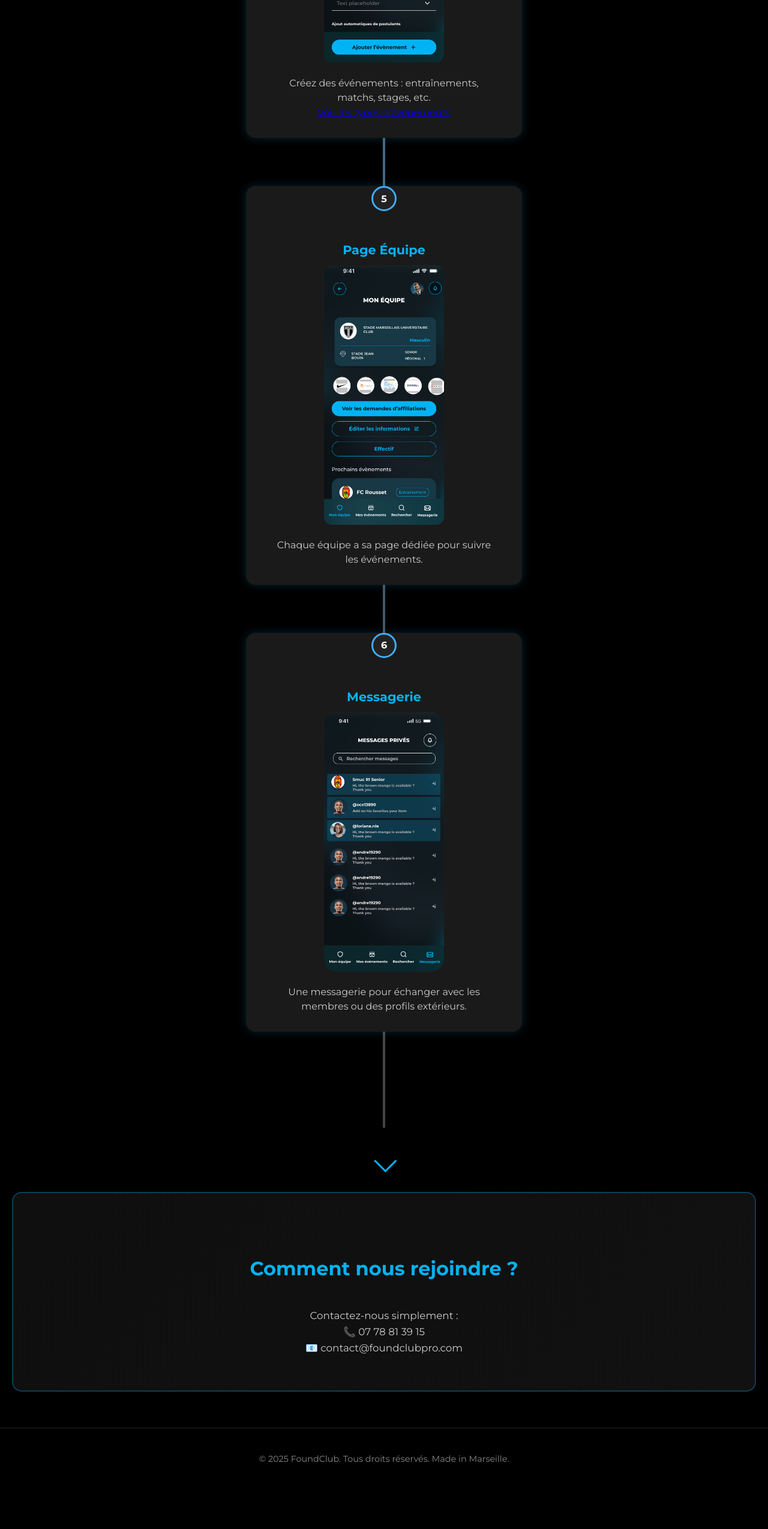
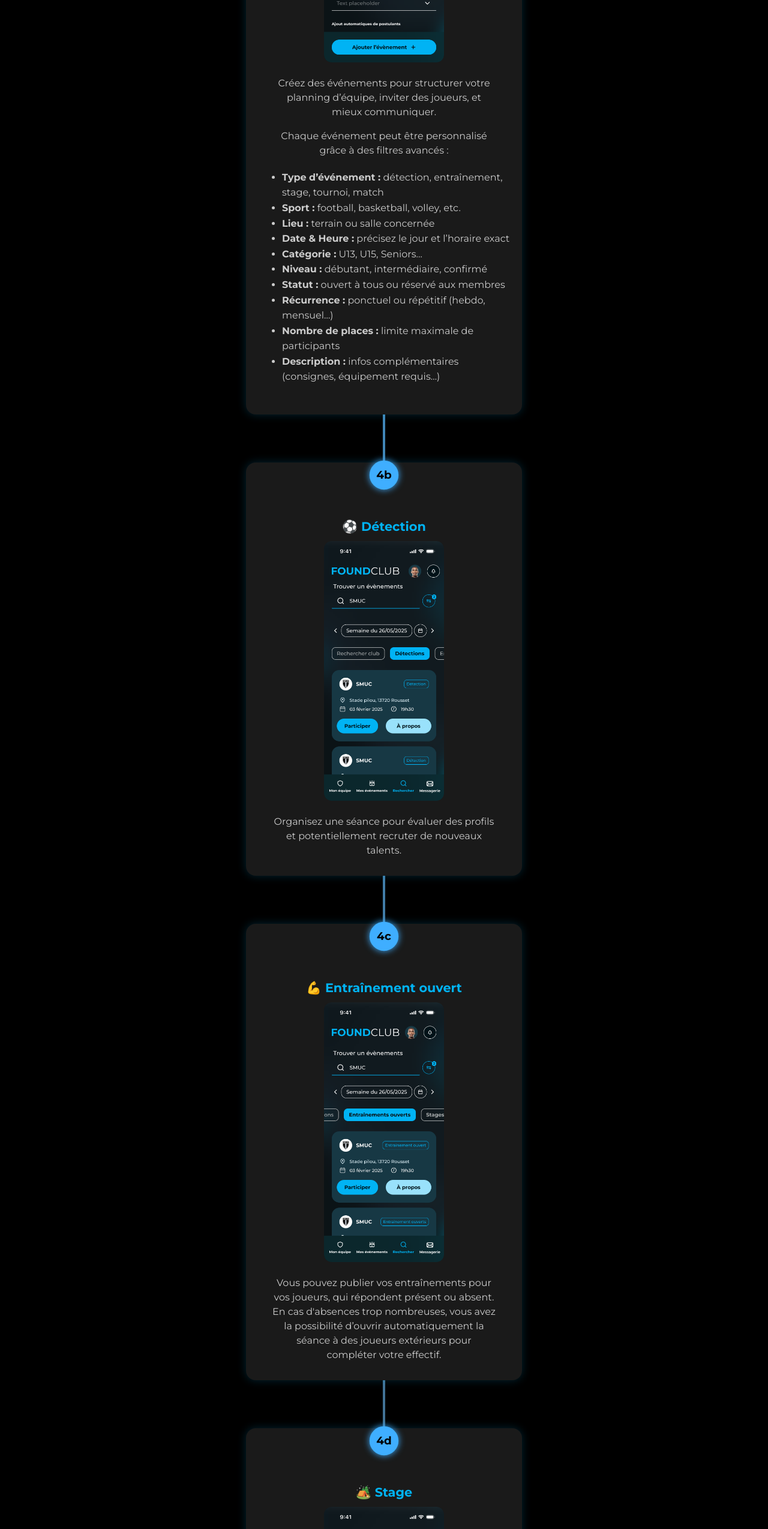
Before and after one commit to Foundclub/foundclub-landing, a plain HTML site: page Club.html in a window 1280 px wide. Shown: the part 3980-6529 px from the top of the page at 60% size. Before the commit the page ends 6464 px from the top, so only its background shows below. Drawn offline with Linux system fonts and the light colour scheme.

Commit message:
Add files via upload

```diff
--- a/Club.html
+++ b/Club.html
@@ -307,12 +307,71 @@
     <div class="step center">
       <div class="circle">4</div>
       <div class="step-content">
-        <h2> Ajout d’événement</h2>
+        <h2>Ajout d’événement</h2>
         <img src="images/club/ajout-evenements.png" alt="Ajout d'événement">
-        <p>Créez des événements : entraînements, matchs, stages, etc.</p>
-        <a href="evenements.html" class="cta-button">Voir les types d’événements</a>
+        <p>Créez des événements pour structurer votre planning d’équipe, inviter des joueurs, et mieux communiquer.</p>
+
+        <p style="color: #ccc; margin-top: 16px;">Chaque événement peut être personnalisé grâce à des filtres avancés :</p>
+        <ul style="text-align: left; max-width: 420px; margin: 20px auto; color: #ccc;">
+          <li><strong>Type d’événement :</strong> détection, entraînement, stage, tournoi, match</li>
+          <li><strong>Sport :</strong> football, basketball, volley, etc.</li>
+          <li><strong>Lieu :</strong> terrain ou salle concernée</li>
+          <li><strong>Date & Heure :</strong> précisez le jour et l’horaire exact</li>
+          <li><strong>Catégorie :</strong> U13, U15, Seniors…</li>
+          <li><strong>Niveau :</strong> débutant, intermédiaire, confirmé</li>
+          <li><strong>Statut :</strong> ouvert à tous ou réservé aux membres</li>
+          <li><strong>Récurrence :</strong> ponctuel ou répétitif (hebdo, mensuel…)</li>
+          <li><strong>Nombre de places :</strong> limite maximale de participants</li>
+          <li><strong>Description :</strong> infos complémentaires (consignes, équipement requis…)</li>
+        </ul>
       </div>
     </div>
+
+    <div class="step center">
+      <div class="circle">4b</div>
+      <div class="step-content">
+        <h2>⚽ Détection</h2>
+        <img src="images/club/detections.png" alt="Détection">
+        <p>Organisez une séance pour évaluer des profils et potentiellement recruter de nouveaux talents.</p>
+      </div>
+    </div>
+
+    <div class="step center">
+      <div class="circle">4c</div>
+      <div class="step-content">
+        <h2>💪 Entraînement ouvert</h2>
+        <img src="images/club/entrainements_ouverts.png" alt="Entraînement ouvert">
+        <p>Vous pouvez publier vos entraînements pour vos joueurs, qui répondent présent ou absent. En cas d'absences trop nombreuses, vous avez la possibilité d’ouvrir automatiquement la séance à des joueurs extérieurs pour compléter votre effectif.</p>
+      </div>
+    </div>
+
+    <div class="step center">
+      <div class="circle">4d</div>
+      <div class="step-content">
+        <h2>🏕️ Stage</h2>
+        <img src="images/club/stages.png" alt="Stage">
+        <p>Offrez une expérience immersive sur plusieurs jours pour progresser et renforcer les liens entre vos joueurs.</p>
+      </div>
+    </div>
+
+    <div class="step center">
+      <div class="circle">4e</div>
+      <div class="step-content">
+        <h2>🏆 Tournoi</h2>
+        <img src="images/club/tournois.png" alt="Tournoi">
+        <p>Mettez en valeur votre club à travers des compétitions ouvertes à d'autres équipes ou structures.</p>
+      </div>
+    </div>
+
+    <div class="step center">
+      <div class="circle">4f</div>
+      <div class="step-content">
+        <h2>🎯 Match amical</h2>
+        <img src="images/club/matchs_amicaux.png" alt="Match amical">
+        <p>Proposez des matchs amicaux pour garder le rythme de vos équipes, compléter un calendrier ou offrir du temps de jeu à certains profils.</p>
+      </div>
+    </div>
+
 
     <div class="step center">
       <div class="circle">5</div>
```
Also changed, not shown: images/club/detections.png (added), images/club/entrainements_ouverts.png (added), images/club/matchs_amicaux.png (added), images/club/stages.png (added), images/club/tournois.png (added).
